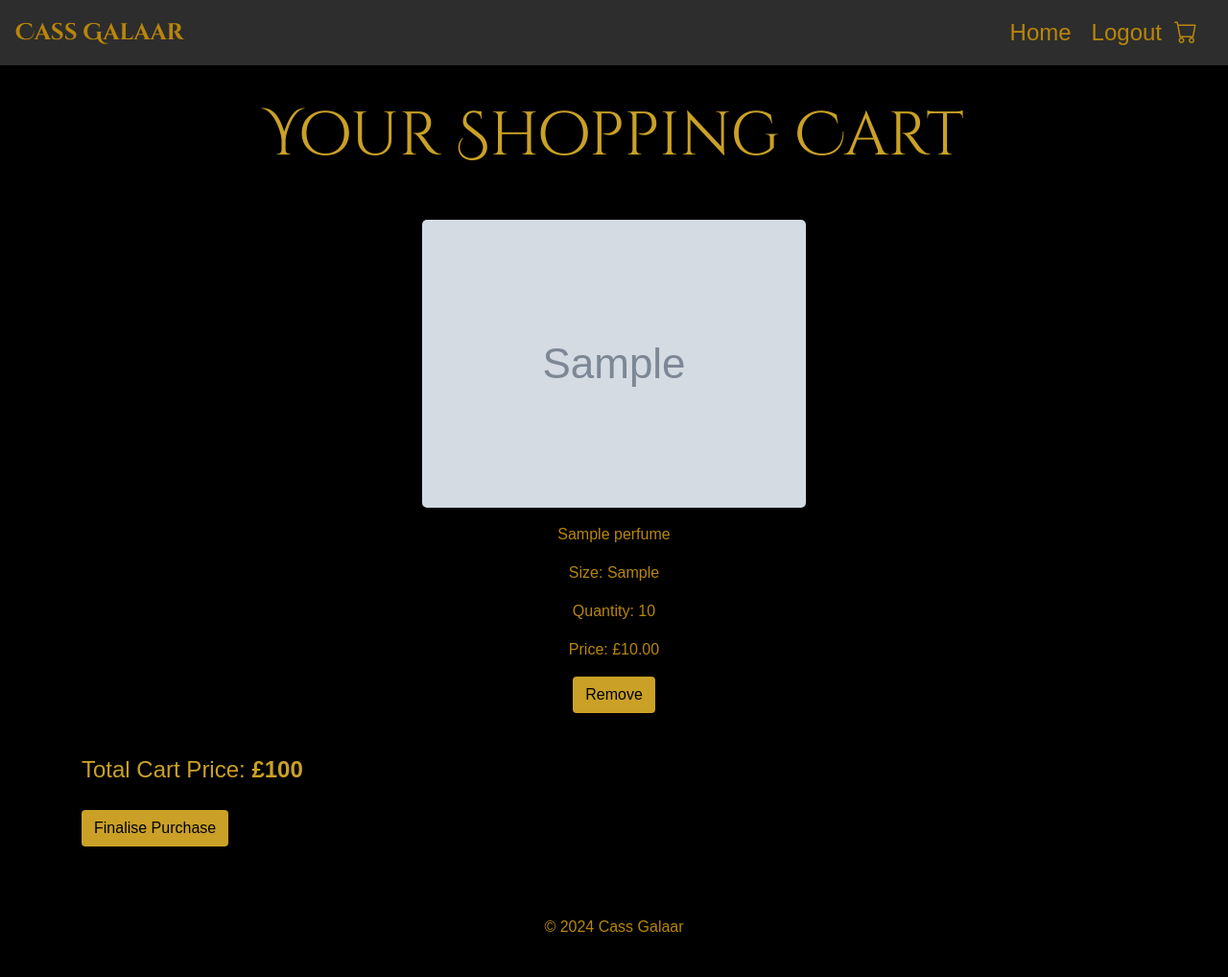
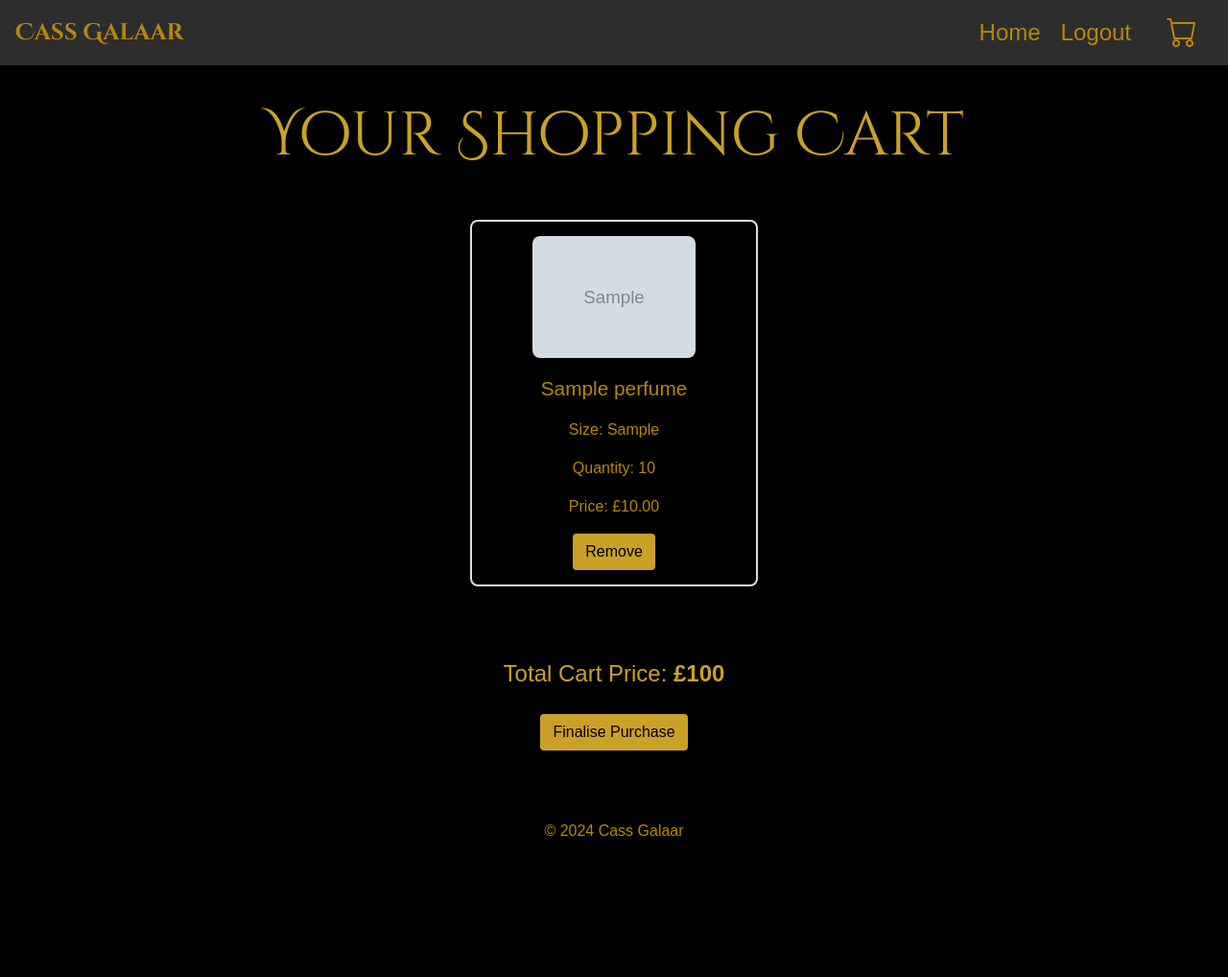
Before and after one commit to david-walters/final-project-code-institute, a Django app: page /cart/templates in a window 1280 px wide. Shown: the whole page at 96% size. After the commit the page ends 871 px from the top, so only its background shows below. Run offline with Django 5.2, Linux system fonts and the light colour scheme; a user stored in the database is signed in; tables that the repository leaves empty hold one stand-in row (values such as "Sample post"); grey boxes marked "Sample" are stand-in pictures.

Commit message:
Style the cart items list appropriately to display in a collumn. Apply some style to the shopping cart icon to be more inline.

```diff
--- a/shop/static/css/styles.css
+++ b/shop/static/css/styles.css
@@ -78,6 +78,13 @@ body {
     border-radius: 3px;
     }
 
+    .bi-cart {
+        font-size: 2rem;
+        margin-left: 1.5rem;
+        }
+
+     /* ------------- Buttons ------------- */
+
     button.gold-2 {
     font-size: 1.5rem;
     }
@@ -141,3 +148,31 @@ body {
     img {
     border-radius: 5px;
     }
+
+    /* ------------- Cart Page ------------- */
+
+
+.cart-page {
+    display: flex;
+    flex-direction: column;
+    align-items: center;
+}
+
+.cart-item {
+    text-align: center;
+    border: 2px solid #ddd;
+    border-radius: 8px;
+    padding: 15px;
+    width: 300px;
+    box-shadow: 0 4px 6px rgba(0, 0, 0, 0.1);
+}
+
+.cart-image {
+    width: 170px;
+    height: auto;
+    border-radius: 8px;
+}
+
+.cart-item p:first-of-type {
+    font-size: 1.3rem;
+}
```
